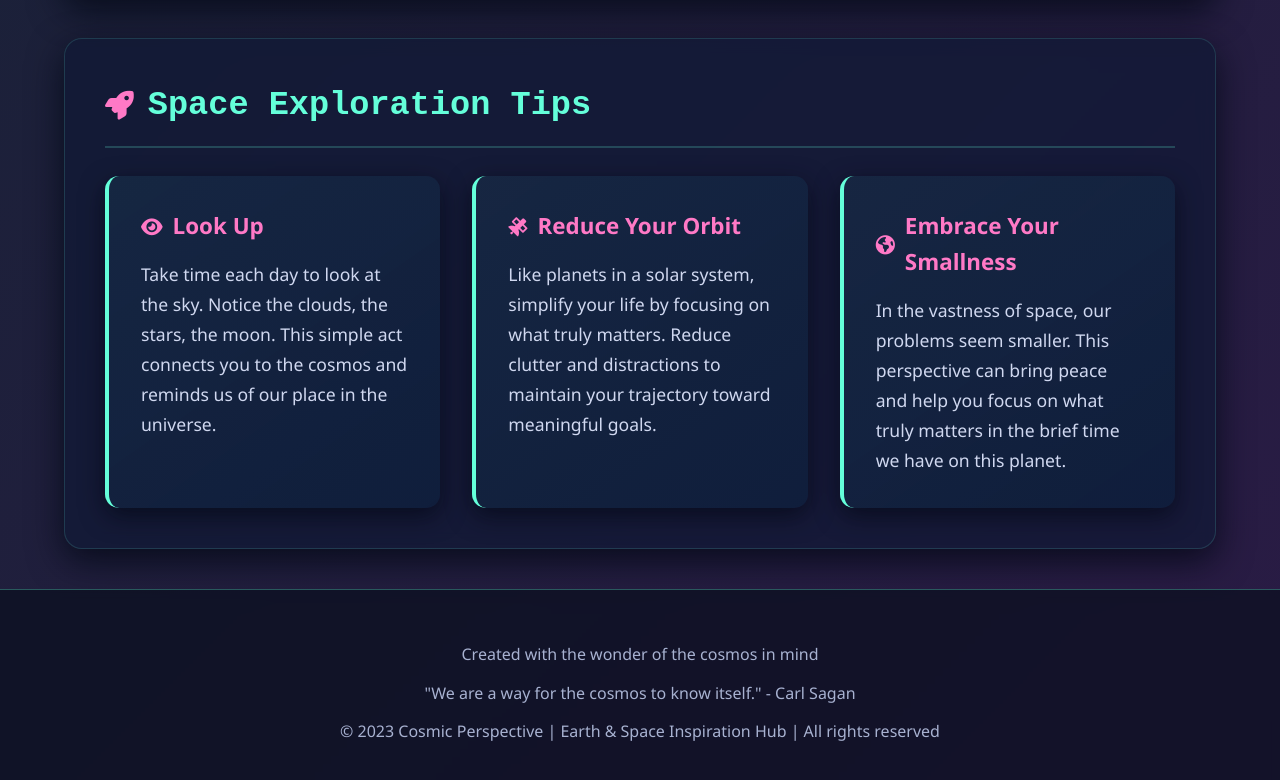
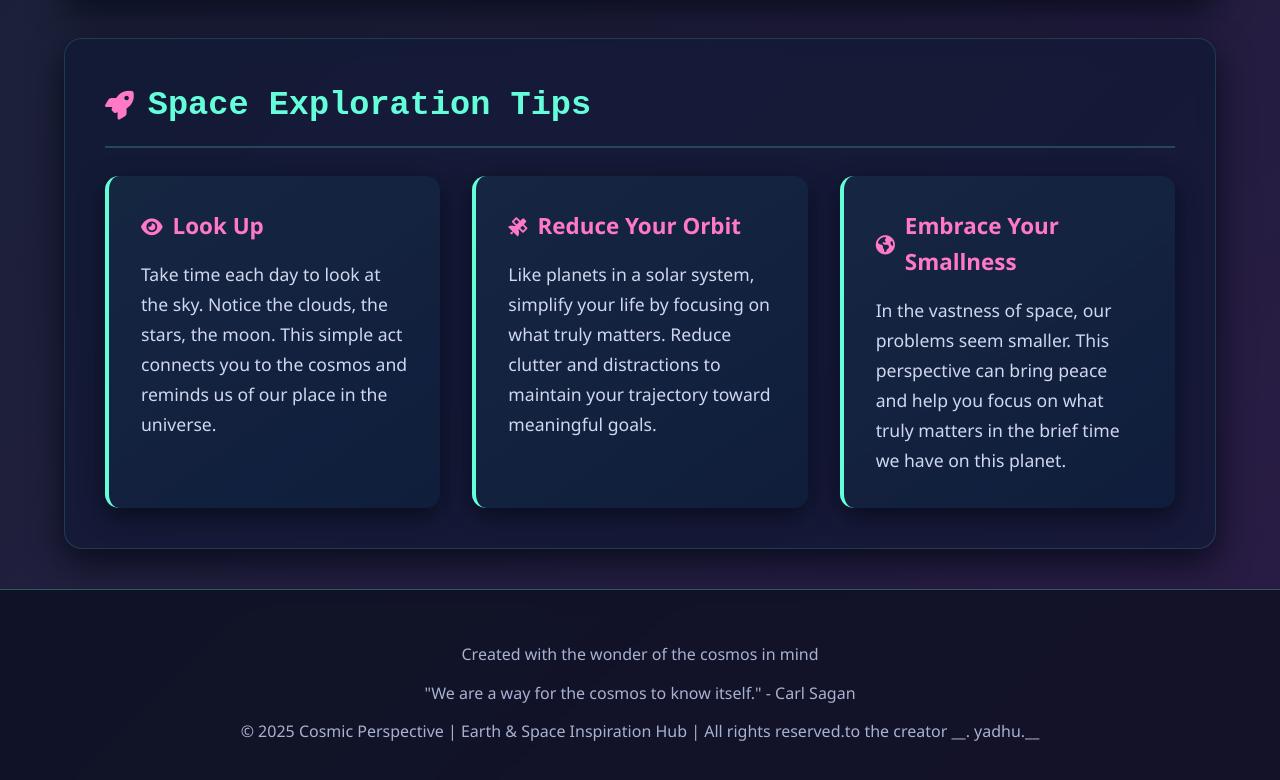
Before and after one commit to GRIMMJOW-YK/YKSH, a plain HTML site: page index.html in a window 1280 px wide. Shown: the part 2456-3236 px from the top of the page. Drawn offline with Linux system fonts and the light colour scheme.

Commit message:
Update index.html

```diff
--- a/index.html
+++ b/index.html
@@ -492,7 +492,7 @@
     <footer>
         <p>Created with the wonder of the cosmos in mind</p>
         <p>"We are a way for the cosmos to know itself." - Carl Sagan</p>
-        <p>© 2023 Cosmic Perspective | Earth & Space Inspiration Hub | All rights reserved</p>
+        <p>© 2025 Cosmic Perspective | Earth & Space Inspiration Hub | All rights reserved.to the creator __. yadhu.__</p>
     </footer>
 
     <script>
```
